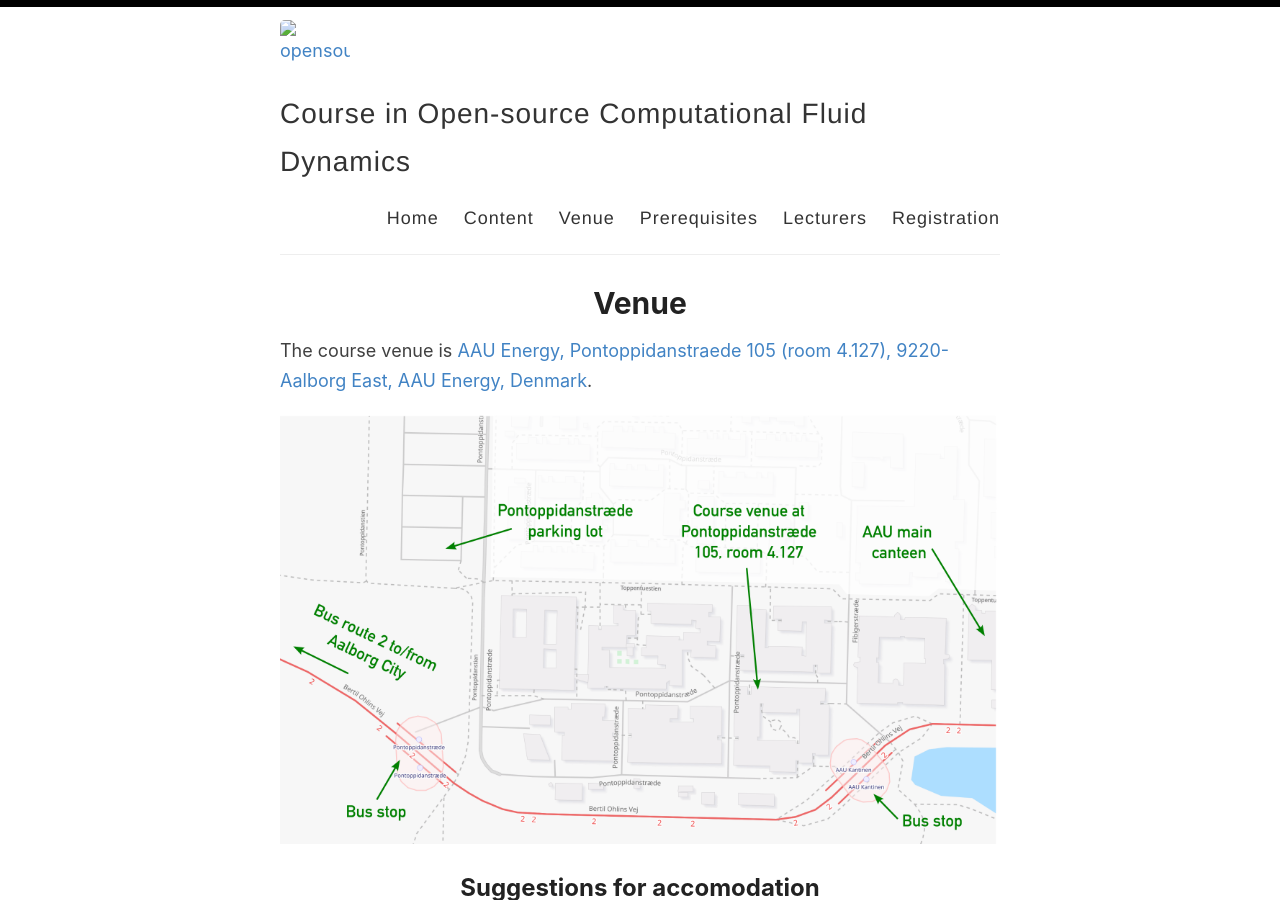
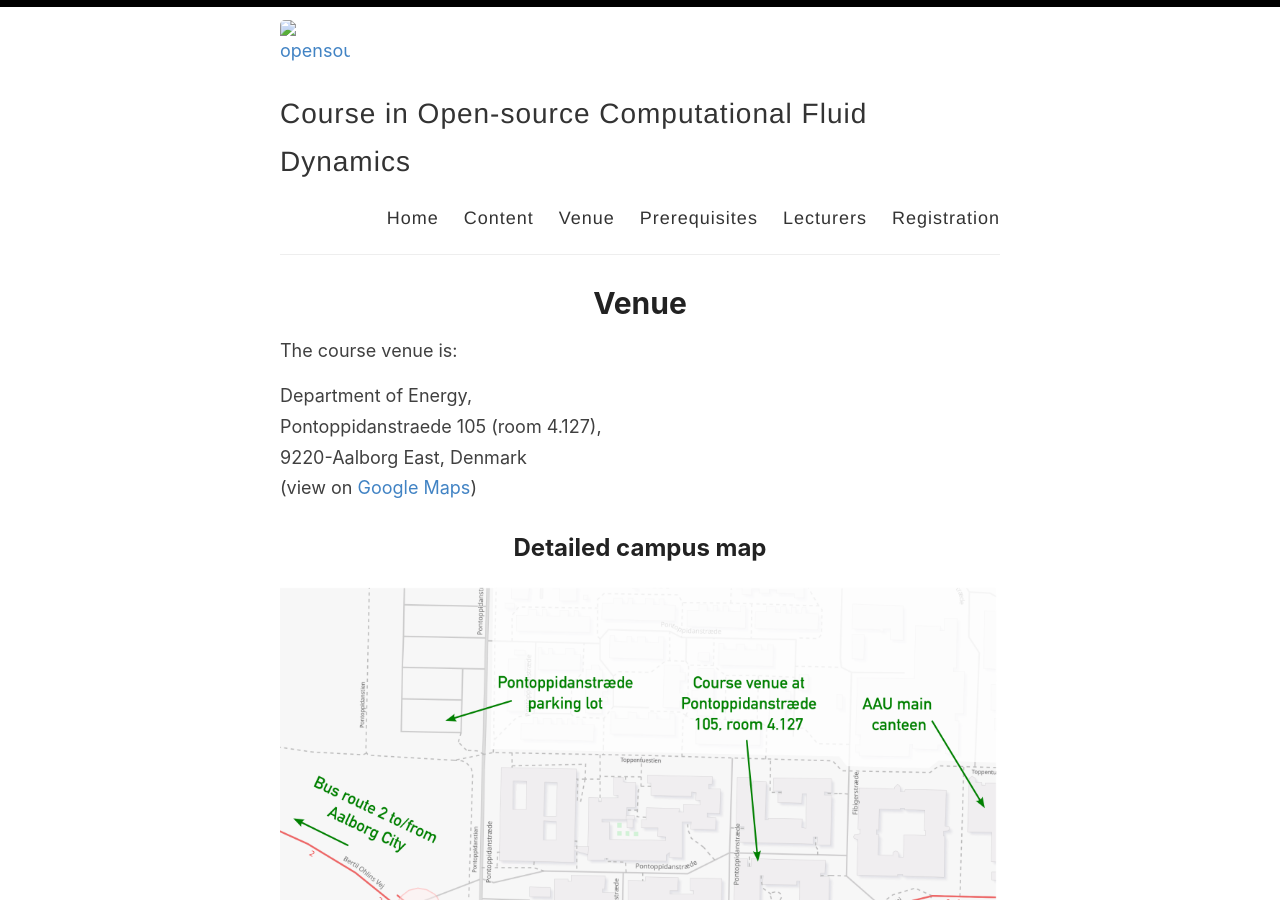
Before and after one commit to OpenSourceCFDCourse/opensourcecfdcourse.github.io, a Jekyll site: the page built from _pages/venue.md, in a window 1280 px wide and 900 px high. Built offline with Jekyll 4.4.1, drawn with Linux system fonts in a browser that asks for light colours.

Commit message:
Update venue.md

```diff
--- a/_pages/venue.md
+++ b/_pages/venue.md
@@ -4,8 +4,15 @@ permalink: /venue/
 title: Venue
 ---
 
-The course venue is [AAU Energy, Pontoppidanstraede 105 (room 4.127), 9220-Aalborg East, AAU Energy, Denmark](https://www.google.com/maps/@57.0161838,9.9741514,429m/data=!3m1!1e3).
+The course venue is:
 
+Department of Energy,
+Pontoppidanstraede 105 (room 4.127),
+9220-Aalborg East, Denmark
+(view on [Google Maps](https://www.google.com/maps/@57.0161838,9.9741514,429m/data=!3m1!1e3))
+
+
+## Detailed campus map
 ![](../images/AAU_venue.png)
 
 ## Suggestions for accomodation
```
